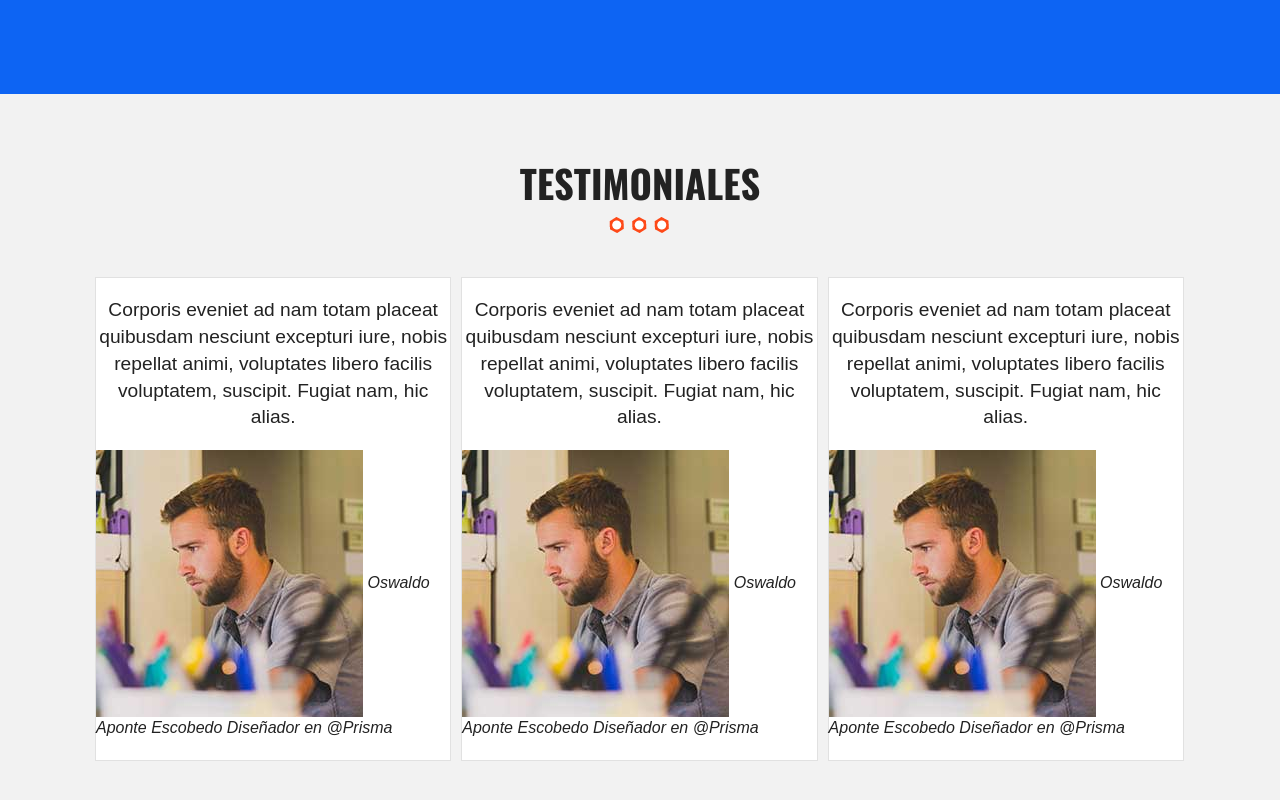
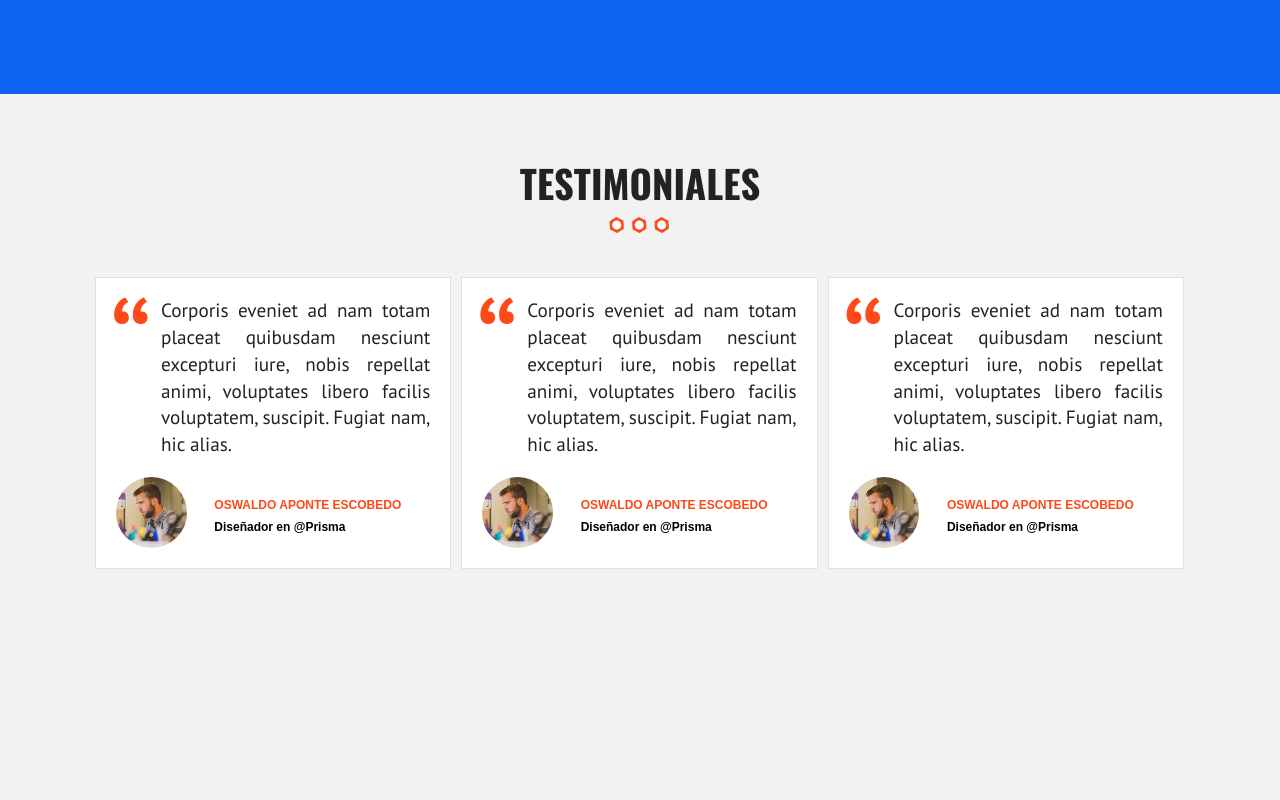
Before and after one commit to tonycuri/gdlwebcamp2017, a plain HTML site: page index.html in a window 1280 px wide. Shown: the part 4368-5168 px from the top of the page. After the commit the page ends 5002 px from the top, so only its background shows below. Drawn offline with nearby package versions, Linux system fonts and the light colour scheme.

Commit message:
terminamos la seccion de testimonios

```diff
--- a/css/main.css
+++ b/css/main.css
@@ -592,8 +592,50 @@ blockquote{
     padding-bottom: 20px;
 }
 blockquote p{
+    text-align: justify!important;
+    font-size:1.2em!important;
+    font-family: 'PT Sans',sans-serif;
+    padding: 0 20px 0 65px;
+}
+blockquote p:before{
+    content:'\201c';
+    position:absolute;
+    left:13px;
+    top:8px;
+    font-size: 8rem;
+    margin: 0;
+    line-height: 1;
+    color:#fe4918;
+}
+
+footer.info-testimonial{
+    padding: 0;
+}
+footer.info-testimonial img{
+    float:left;
+    border-radius:50%;
+    width: 20%;
+    margin-left: 20px;
+}
+footer.info-testimonial cite{
     text-align: left;
+    color:#fe4918;
+    text-transform: uppercase;
+    font-size: 12px;
+    padding-top: 20px;
+    width: 66.6%;
+    float:right;
+    font-weight: bold;
+    font-style: normal;
 }
+footer.info-testimonial cite span{
+    color:#000000;
+    display:block;
+    text-transform: none;
+    margin-top: 5px;
+
+}
+
 /* ==========================================================================
    Helper classes
    ========================================================================== */
--- a/index.html
+++ b/index.html
@@ -202,7 +202,7 @@
 					<div class="testimonial">
 						<blockquote>
 							<p>Corporis eveniet ad nam totam placeat quibusdam nesciunt excepturi iure, nobis repellat animi, voluptates libero facilis voluptatem, suscipit. Fugiat nam, hic alias.</p>
-							<footer>
+							<footer class="info-testimonial clearfix">
 								<img src="img/testimonial.jpg" alt="imagen testimonial">
 								<cite>Oswaldo Aponte Escobedo <span>Diseñador en @Prisma</span></cite>
 							</footer>
@@ -211,7 +211,7 @@
 					<div class="testimonial">
 						<blockquote>
 							<p>Corporis eveniet ad nam totam placeat quibusdam nesciunt excepturi iure, nobis repellat animi, voluptates libero facilis voluptatem, suscipit. Fugiat nam, hic alias.</p>
-							<footer>
+							<footer class="info-testimonial clearfix">
 								<img src="img/testimonial.jpg" alt="imagen testimonial">
 								<cite>Oswaldo Aponte Escobedo <span>Diseñador en @Prisma</span></cite>
 							</footer>
@@ -220,7 +220,7 @@
 					<div class="testimonial">
 						<blockquote>
 							<p>Corporis eveniet ad nam totam placeat quibusdam nesciunt excepturi iure, nobis repellat animi, voluptates libero facilis voluptatem, suscipit. Fugiat nam, hic alias.</p>
-							<footer>
+							<footer class="info-testimonial clearfix">
 								<img src="img/testimonial.jpg" alt="imagen testimonial">
 								<cite>Oswaldo Aponte Escobedo <span>Diseñador en @Prisma</span></cite>
 							</footer>
```
